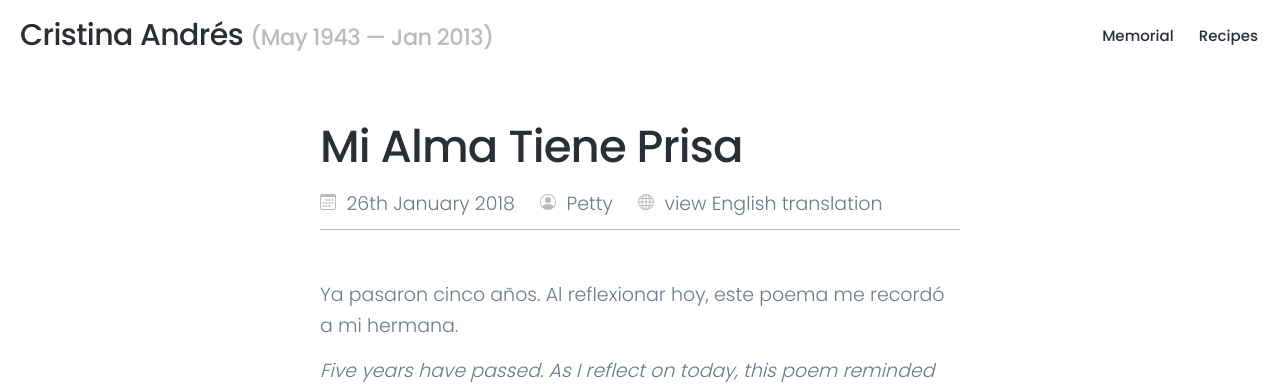
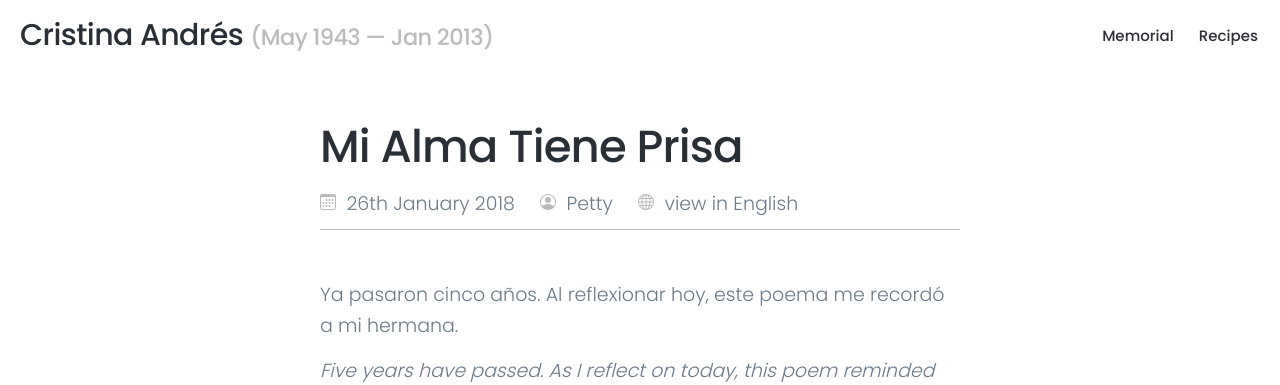
Before and after one commit to 950cagney/950cagney.github.io, a Jekyll site: the page built from _posts/2018-01-26-prisa.md, in a window 1280 px wide and 900 px high. Shown: the top 385 px of the window. Built offline with Jekyll 4.4.1, drawn with Linux system fonts in a browser that asks for light colours; nearby versions of some CDN libraries.

Commit message:
Update post.html

```diff
--- a/_layouts/post.html
+++ b/_layouts/post.html
@@ -21,11 +21,9 @@ layout: default
 
 			{% if page.translation %}
 			<span style="margin-left: 20px;">
-				<a href="#{{ page.translation | downcase }}">
-					<svg xmlns="http://www.w3.org/2000/svg" width="16" height="16" fill="#BBBBBB" class="bi bi-globe" viewBox="0 0 16 16">
-  						<path d="M0 8a8 8 0 1 1 16 0A8 8 0 0 1 0 8m7.5-6.923c-.67.204-1.335.82-1.887 1.855A8 8 0 0 0 5.145 4H7.5zM4.09 4a9.3 9.3 0 0 1 .64-1.539 7 7 0 0 1 .597-.933A7.03 7.03 0 0 0 2.255 4zm-.582 3.5c.03-.877.138-1.718.312-2.5H1.674a7 7 0 0 0-.656 2.5zM4.847 5a12.5 12.5 0 0 0-.338 2.5H7.5V5zM8.5 5v2.5h2.99a12.5 12.5 0 0 0-.337-2.5zM4.51 8.5a12.5 12.5 0 0 0 .337 2.5H7.5V8.5zm3.99 0V11h2.653c.187-.765.306-1.608.338-2.5zM5.145 12q.208.58.468 1.068c.552 1.035 1.218 1.65 1.887 1.855V12zm.182 2.472a7 7 0 0 1-.597-.933A9.3 9.3 0 0 1 4.09 12H2.255a7 7 0 0 0 3.072 2.472M3.82 11a13.7 13.7 0 0 1-.312-2.5h-2.49c.062.89.291 1.733.656 2.5zm6.853 3.472A7 7 0 0 0 13.745 12H11.91a9.3 9.3 0 0 1-.64 1.539 7 7 0 0 1-.597.933M8.5 12v2.923c.67-.204 1.335-.82 1.887-1.855q.26-.487.468-1.068zm3.68-1h2.146c.365-.767.594-1.61.656-2.5h-2.49a13.7 13.7 0 0 1-.312 2.5m2.802-3.5a7 7 0 0 0-.656-2.5H12.18c.174.782.282 1.623.312 2.5zM11.27 2.461c.247.464.462.98.64 1.539h1.835a7 7 0 0 0-3.072-2.472c.218.284.418.598.597.933M10.855 4a8 8 0 0 0-.468-1.068C9.835 1.897 9.17 1.282 8.5 1.077V4z"/>
-					</svg>&nbsp;&nbsp;view {{ page.translation | capitalize }} translation
-				</a>
+				<svg xmlns="http://www.w3.org/2000/svg" width="16" height="16" fill="#BBBBBB" class="bi bi-globe" viewBox="0 0 16 16">
+ 					<path d="M0 8a8 8 0 1 1 16 0A8 8 0 0 1 0 8m7.5-6.923c-.67.204-1.335.82-1.887 1.855A8 8 0 0 0 5.145 4H7.5zM4.09 4a9.3 9.3 0 0 1 .64-1.539 7 7 0 0 1 .597-.933A7.03 7.03 0 0 0 2.255 4zm-.582 3.5c.03-.877.138-1.718.312-2.5H1.674a7 7 0 0 0-.656 2.5zM4.847 5a12.5 12.5 0 0 0-.338 2.5H7.5V5zM8.5 5v2.5h2.99a12.5 12.5 0 0 0-.337-2.5zM4.51 8.5a12.5 12.5 0 0 0 .337 2.5H7.5V8.5zm3.99 0V11h2.653c.187-.765.306-1.608.338-2.5zM5.145 12q.208.58.468 1.068c.552 1.035 1.218 1.65 1.887 1.855V12zm.182 2.472a7 7 0 0 1-.597-.933A9.3 9.3 0 0 1 4.09 12H2.255a7 7 0 0 0 3.072 2.472M3.82 11a13.7 13.7 0 0 1-.312-2.5h-2.49c.062.89.291 1.733.656 2.5zm6.853 3.472A7 7 0 0 0 13.745 12H11.91a9.3 9.3 0 0 1-.64 1.539 7 7 0 0 1-.597.933M8.5 12v2.923c.67-.204 1.335-.82 1.887-1.855q.26-.487.468-1.068zm3.68-1h2.146c.365-.767.594-1.61.656-2.5h-2.49a13.7 13.7 0 0 1-.312 2.5m2.802-3.5a7 7 0 0 0-.656-2.5H12.18c.174.782.282 1.623.312 2.5zM11.27 2.461c.247.464.462.98.64 1.539h1.835a7 7 0 0 0-3.072-2.472c.218.284.418.598.597.933M10.855 4a8 8 0 0 0-.468-1.068C9.835 1.897 9.17 1.282 8.5 1.077V4z"/>
+				</svg>&nbsp;&nbsp;<a href="#{{ page.translation | downcase }}">view in {{ page.translation | capitalize }}</a>
 			</span>
 			{% endif %}
 
```
